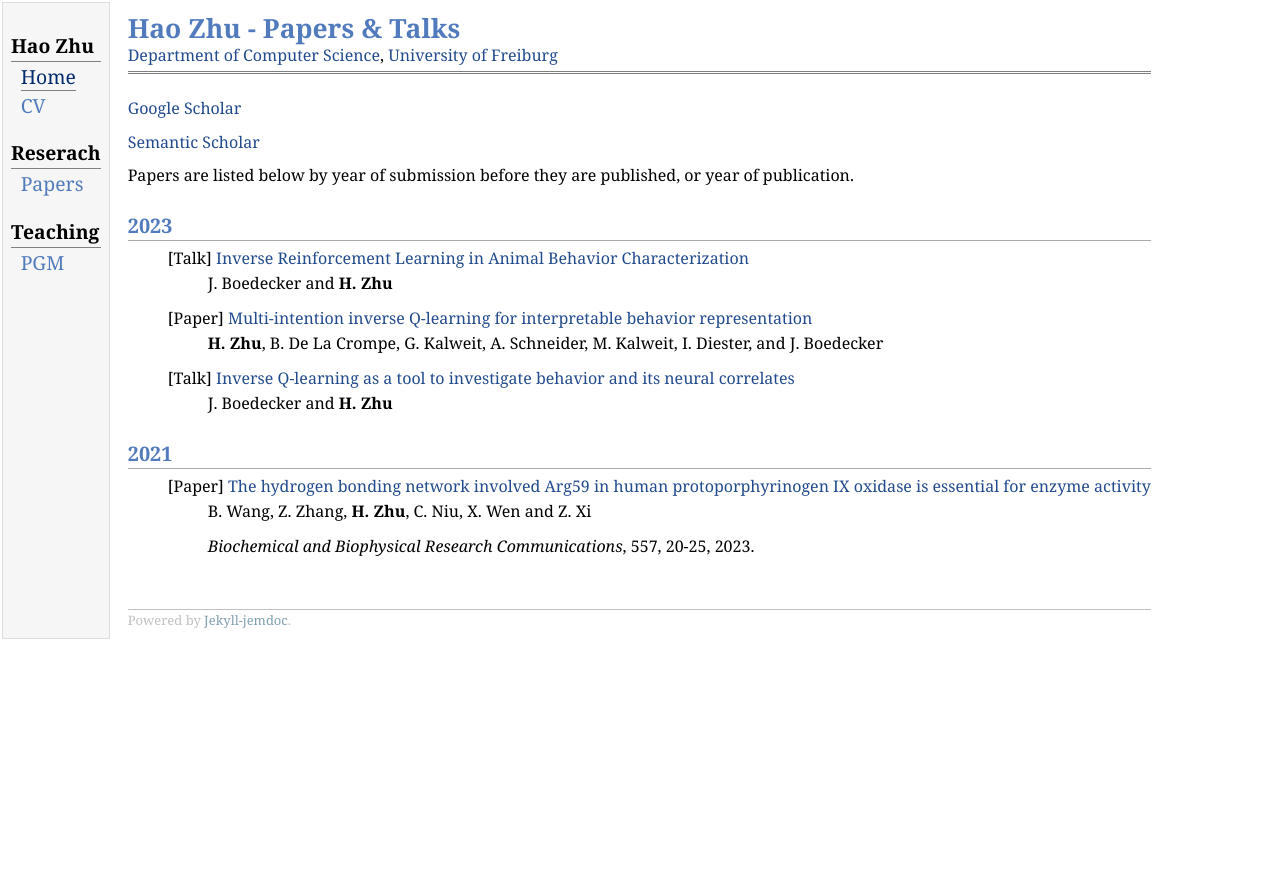
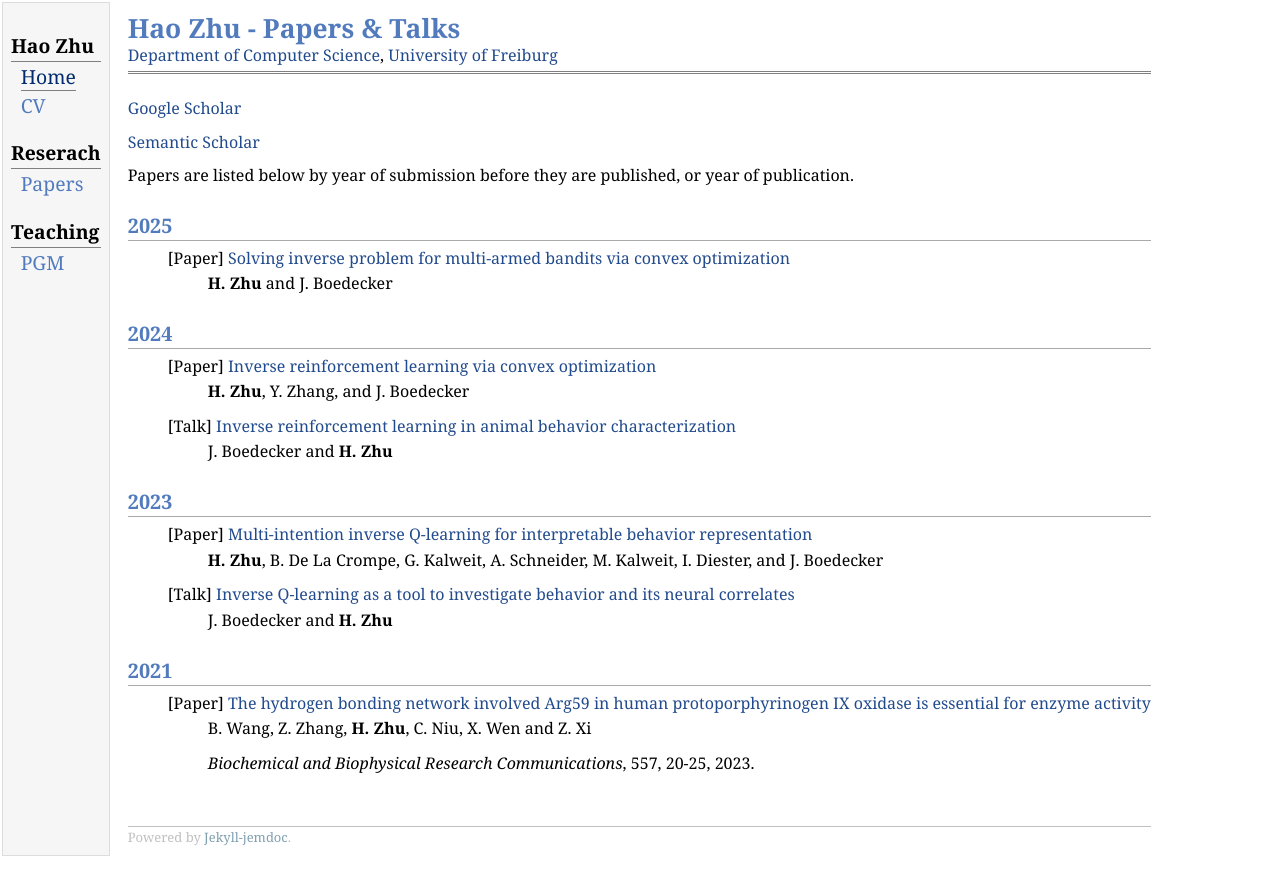
Before and after one commit to haozhu10015/haozhu10015.github.io, a Jekyll site: the page built from papers.md, in a window 1280 px wide. Shown: the top 895 px of the page. Built offline with Jekyll 4.4.1, drawn with Linux system fonts in a browser that asks for light colours.

Commit message:
update papers

```diff
--- a/papers.md
+++ b/papers.md
@@ -9,12 +9,26 @@ title: Papers & Talks
 
 Papers are listed below by year of submission before they are published, or year of publication.
 
-## 2023
+## 2025
 
 <ul>
-[Talk] <a href="papers/bcf2024miirl.html">Inverse Reinforcement Learning in Animal Behavior Characterization</a>
+[Paper] <a href="papers/cvx_imab.html">Solving inverse problem for multi-armed bandits via convex optimization</a>
+<ul><b>H. Zhu</b> and J. Boedecker</ul>
+</ul>
+
+## 2024
+
+<ul>
+[Paper] <a href="papers/cvx_irl.html">Inverse reinforcement learning via convex optimization</a>
+<ul><b>H. Zhu</b>, Y. Zhang, and J. Boedecker</ul>
+</ul>
+
+<ul>
+[Talk] <a href="papers/bcf2024miirl.html">Inverse reinforcement learning in animal behavior characterization</a>
 <ul>J. Boedecker and <b>H. Zhu</b></ul>
 </ul>
+
+## 2023
 
 <ul>
 [Paper] <a href="papers/miiql.html">Multi-intention inverse Q-learning for interpretable behavior representation</a>
```
Also changed, not shown: papers/bcf2024miirl.md (+1 -1 lines), papers/cvx_imab.md (added, +20 -0 lines), papers/cvx_irl.md (added, +20 -0 lines), papers/miiql.md (+1 -1 lines), 2 other files.
